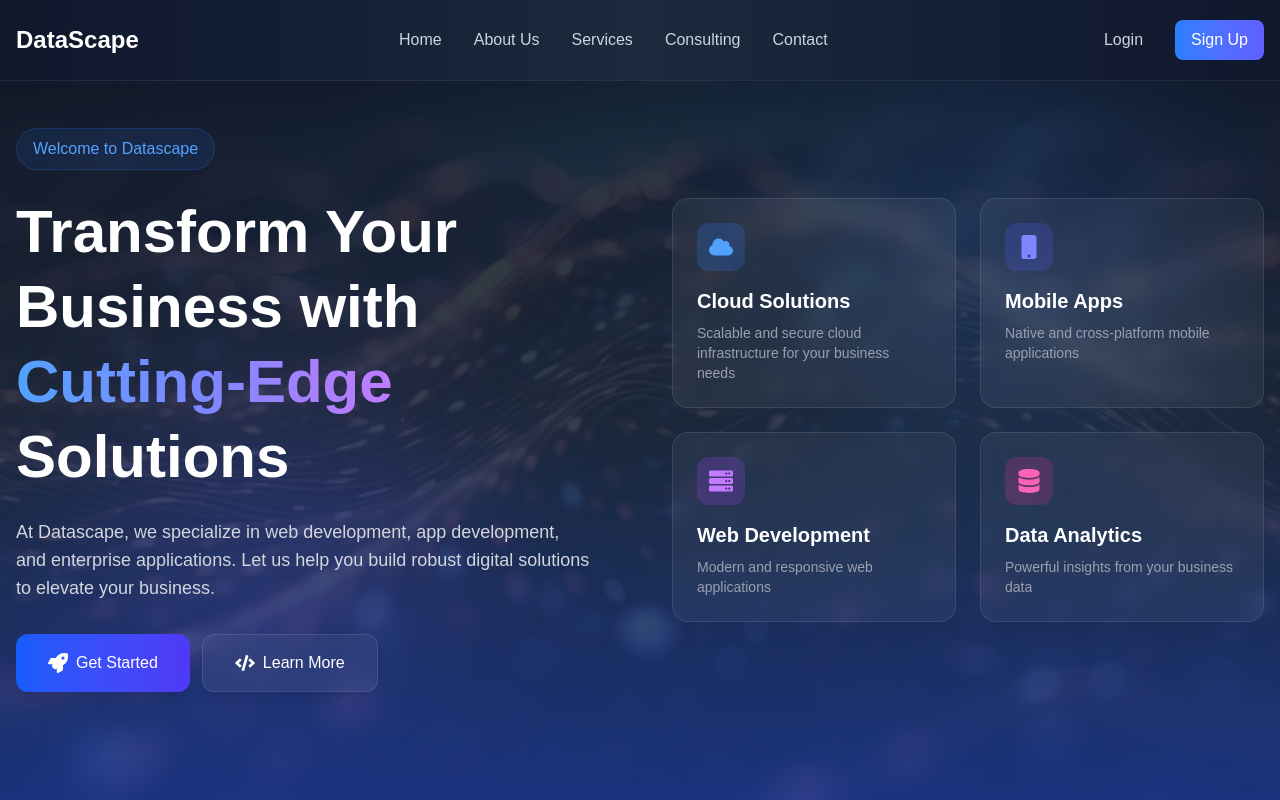
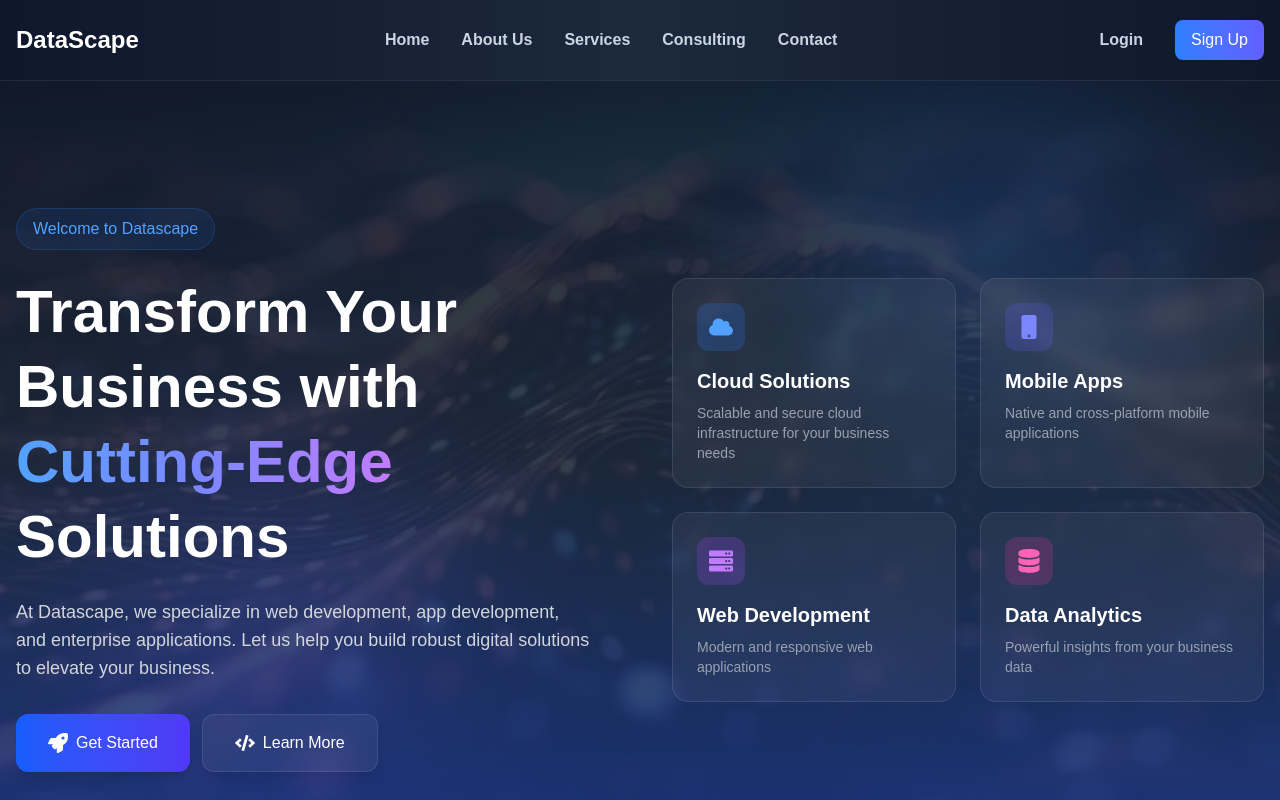
Before and after one commit to MuhammadAhmad338/datascape, a Next.js app: page / in a window 1280 px wide. Shown: the top 800 px of the page. Built offline with nearby package versions, Linux system fonts and the light colour scheme.

Commit message:
latest commits and updated commits

```diff
--- a/app/aboutus/page.tsx
+++ b/app/aboutus/page.tsx
@@ -11,7 +11,7 @@ const AboutUs = () => {
     }, []);
 
     return (
-        <section className="min-h-screen flex flex-col py-20 lg:py-32 text-white overflow-hidden relative bg-gradient-to-b from-gray-900 via-gray-800 to-blue-900">
+        <section className="min-h-screen flex flex-col py-20 lg:py-32 text-white overflow-hidden relative bg-gradient-to-b from-gray-900 via-gray-800 to-blue-900 pt-28">
             {/* Decorative Elements */}
             <div className="absolute inset-0 z-0">
                 <motion.div
--- a/app/components/Header/Header.tsx
+++ b/app/components/Header/Header.tsx
@@ -10,8 +10,6 @@ const Header = () => {
   const [loading, setLoading] = useState(true);
   const [isMenuOpen, setIsMenuOpen] = useState(false);
   const [isLoggedIn, setIsLoggedIn] = useState(false);
-  const [showServices, setShowServices] = useState(false);
-  const router = useRouter();
 
   useEffect(() => {
     if (typeof window !== "undefined") {
@@ -48,35 +46,35 @@ const Header = () => {
           <nav className="hidden md:flex items-center space-x-8">
             <Link
               href="/"
-              className="text-slate-300 hover:text-white font-medium transition-colors relative group"
+              className="text-slate-300 hover:text-white font-bold transition-colors relative group"
             >
               Home
               <span className="absolute bottom-0 left-0 w-0 h-0.5 bg-blue-400 group-hover:w-full transition-all duration-300" />
             </Link>
             <Link
               href="/aboutus"
-              className="text-slate-300 hover:text-white font-medium transition-colors relative group"
+              className="text-slate-300 hover:text-white font-bold transition-colors relative group"
             >
               About Us
               <span className="absolute bottom-0 left-0 w-0 h-0.5 bg-blue-400 group-hover:w-full transition-all duration-300" />
             </Link>
             <Link
               href="/services"
-              className="text-slate-300 hover:text-white font-medium transition-colors relative group"
+              className="text-slate-300 hover:text-white font-bold transition-colors relative group"
             >
               Services
               <span className="absolute bottom-0 left-0 w-0 h-0.5 bg-blue-400 group-hover:w-full transition-all duration-300" />
             </Link>
             <Link
               href="/consulting"
-              className="text-slate-300 hover:text-white font-medium transition-colors relative group"
+              className="text-slate-300 hover:text-white font-bold transition-colors relative group"
             >
               Consulting
               <span className="absolute bottom-0 left-0 w-0 h-0.5 bg-blue-400 group-hover:w-full transition-all duration-300" />
             </Link>
             <Link
               href="/contactus"
-              className="text-slate-300 hover:text-white font-medium transition-colors relative group"
+              className="text-slate-300 hover:text-white font-bold transition-colors relative group"
             >
               Contact
               <span className="absolute bottom-0 left-0 w-0 h-0.5 bg-blue-400 group-hover:w-full transition-all duration-300" />
@@ -90,7 +88,7 @@ const Header = () => {
                 <motion.button
                   whileHover={{ scale: 1.02 }}
                   whileTap={{ scale: 0.98 }}
-                  className="px-4 py-2 text-slate-300 hover:text-white font-medium transition-colors"
+                  className="px-4 py-2 text-slate-300 hover:text-white font-bold transition-colors"
                 >
                   Get Started
                 </motion.button>
@@ -98,7 +96,7 @@ const Header = () => {
                   whileHover={{ scale: 1.02 }}
                   whileTap={{ scale: 0.98 }}
                   onClick={logOut}
-                  className="px-4 py-2 text-slate-300 hover:text-white font-medium transition-colors"
+                  className="px-4 py-2 text-slate-300 hover:text-white font-bold transition-colors"
                 >
                   Log Out
                 </motion.button>
@@ -109,7 +107,7 @@ const Header = () => {
                <motion.button
                   whileHover={{ scale: 1.02 }}
                   whileTap={{ scale: 0.98 }}
-                  className="px-4 py-2 hover:cursor-pointer text-slate-300 hover:text-white font-medium transition-colors"
+                  className="px-4 py-2 hover:cursor-pointer text-slate-300 hover:text-white font-bold transition-colors"
                 >
                   Login
                 </motion.button>
@@ -154,35 +152,35 @@ const Header = () => {
             <nav className="flex flex-col space-y-4">
               <Link
                 href="/"
-                className="text-slate-300 hover:text-white font-medium transition-colors py-2"
+                className="text-slate-300  hover:text-white font-bold transition-colors py-2"
                 onClick={() => setIsMenuOpen(false)}
               >
                 Home
               </Link>
               <Link
                 href="/aboutus"
-                className="text-slate-300 hover:text-white font-medium transition-colors py-2"
+                className="text-slate-300 hover:text-white font-bold transition-colors py-2"
                 onClick={() => setIsMenuOpen(false)}
               >
                 About Us
               </Link>
               <Link
                 href="/services"
-                className="text-slate-300 hover:text-white font-medium transition-colors py-2"
+                className="text-slate-300 hover:text-white font-bold transition-colors py-2"
                 onClick={() => setIsMenuOpen(false)}
               >
                 Services
               </Link>
               <Link
                 href="/consulting"
-                className="text-slate-300 hover:text-white font-medium transition-colors py-2"
+                className="text-slate-300 hover:text-white font-bold transition-colors py-2"
                 onClick={() => setIsMenuOpen(false)}
               >
                 Consulting
               </Link>
               <Link
                 href="/contactus"
-                className="text-slate-300 hover:text-white font-medium transition-colors py-2"
+                className="text-slate-300 hover:text-white font-bold transition-colors py-2"
                 onClick={() => setIsMenuOpen(false)}
               >
                 Contact
@@ -194,7 +192,7 @@ const Header = () => {
                     <motion.button
                       whileHover={{ scale: 1.02 }}
                       whileTap={{ scale: 0.98 }}
-                      className="w-full px-4 py-2 text-slate-300 hover:text-white font-medium transition-colors"
+                      className="w-full px-4 py-2 text-slate-300 hover:text-white font-bold transition-colors"
                     >
                       Get Started
                     </motion.button>
@@ -205,7 +203,7 @@ const Header = () => {
                         logOut();
                         setIsMenuOpen(false);
                       }}
-                      className="w-full px-4 py-2 text-slate-300 hover:text-white font-medium transition-colors"
+                      className="w-full px-4 py-2 text-slate-300 hover:text-white font-bold transition-colors"
                     >
                       Log Out
                     </motion.button>
@@ -217,7 +215,7 @@ const Header = () => {
                       whileHover={{ scale: 1.02 }}
                       whileTap={{ scale: 0.98 }}
                       onClick={() => setIsMenuOpen(false)}
-                      className="w-full px-4 py-2 text-slate-300 hover:text-white hover:cursor-pointer font-medium transition-colors"
+                      className="w-full px-4 py-2 text-slate-300 hover:text-white hover:cursor-pointer font-bold transition-colors"
                     >
                       Login
                     </motion.button>
--- a/app/components/Hero/Hero.tsx
+++ b/app/components/Hero/Hero.tsx
@@ -12,7 +12,7 @@ const HeroComponent = () => {
     }, []);
 
     return (
-        <section className="relative min-h-screen bg-gradient-to-b from-gray-900 via-gray-800 to-blue-900 text-white overflow-hidden">
+        <section className="relative min-h-screen bg-gradient-to-b from-gray-900 via-gray-800 to-blue-900 text-white overflow-hidden pt-20">
             {/* Main Background Image */}
             <div className="absolute inset-0 z-0">
                 <Image
--- a/app/components/Services/Services.tsx
+++ b/app/components/Services/Services.tsx
@@ -49,7 +49,7 @@ const Services = () => {
     ];
 
     return (
-        <section className="relative min-h-screen bg-gradient-to-b from-blue-900 via-gray-800 to-gray-900 text-white overflow-hidden py-20">
+        <section className="relative min-h-screen bg-gradient-to-b from-blue-900 via-gray-800 to-gray-900 text-white overflow-hidden py-20 pt-32">
             {/* Decorative Elements */}
             <div className="absolute inset-0 z-0">
                 <motion.div
--- a/app/contactus/page.tsx
+++ b/app/contactus/page.tsx
@@ -25,7 +25,7 @@ const ContactUs = () => {
     };
 
     return (
-        <section className="relative min-h-screen bg-gradient-to-b from-gray-900 via-gray-800 to-blue-900 text-white overflow-hidden py-20">
+        <section className="relative min-h-screen bg-gradient-to-b from-gray-900 via-gray-800 to-blue-900 text-white overflow-hidden py-20 pt-32">
             {/* Decorative Elements */}
             <div className="absolute inset-0 z-0">
                 <motion.div
--- a/app/login/page.tsx
+++ b/app/login/page.tsx
@@ -53,7 +53,7 @@ const Login = () => {
     };
 
     return (
-        <div className="min-h-screen flex items-center justify-center bg-gradient-to-b from-gray-900 via-gray-800 to-blue-900 relative overflow-hidden">
+        <div className="min-h-screen flex items-center justify-center bg-gradient-to-b from-gray-900 via-gray-800 to-blue-900 relative overflow-hidden pt-28">
             {/* Decorative Elements */}
             <div className="absolute inset-0 z-0">
                 <motion.div
--- a/app/signup/page.tsx
+++ b/app/signup/page.tsx
@@ -56,7 +56,7 @@ const Signup = () => {
     };
 
     return (
-        <div className="min-h-screen flex items-center justify-center bg-gradient-to-b from-gray-900 via-gray-800 to-blue-900 relative overflow-hidden">
+        <div className="min-h-screen flex items-center justify-center bg-gradient-to-b from-gray-900 via-gray-800 to-blue-900 relative overflow-hidden pt-28 pb-28">
             {/* Decorative Elements */}
             <div className="absolute inset-0 z-0">
                 <motion.div
```
